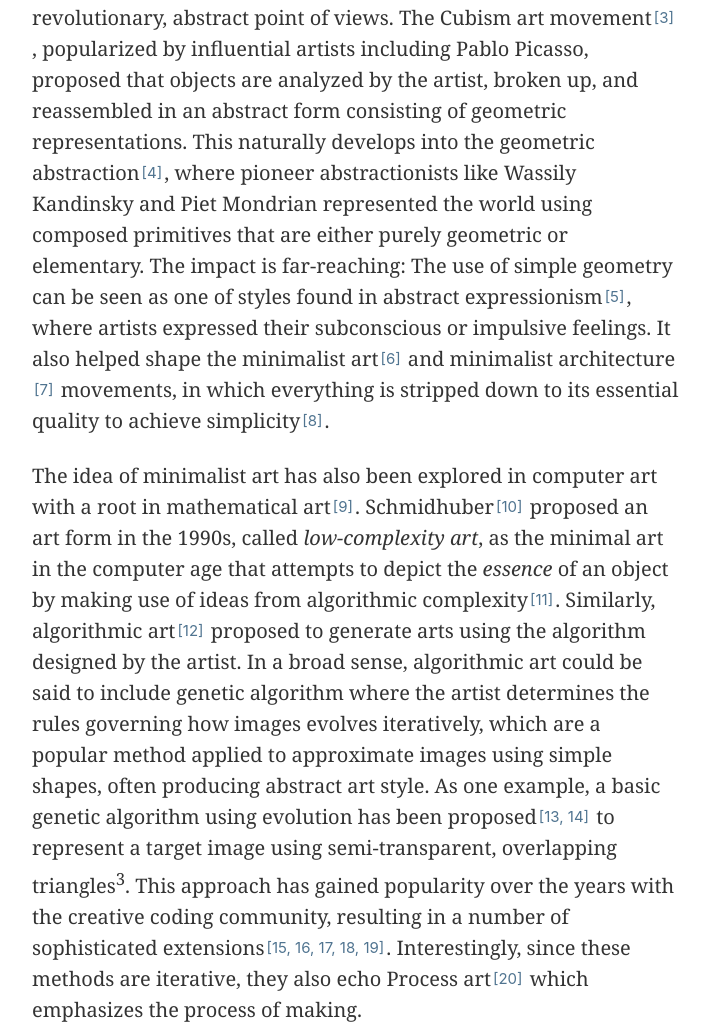
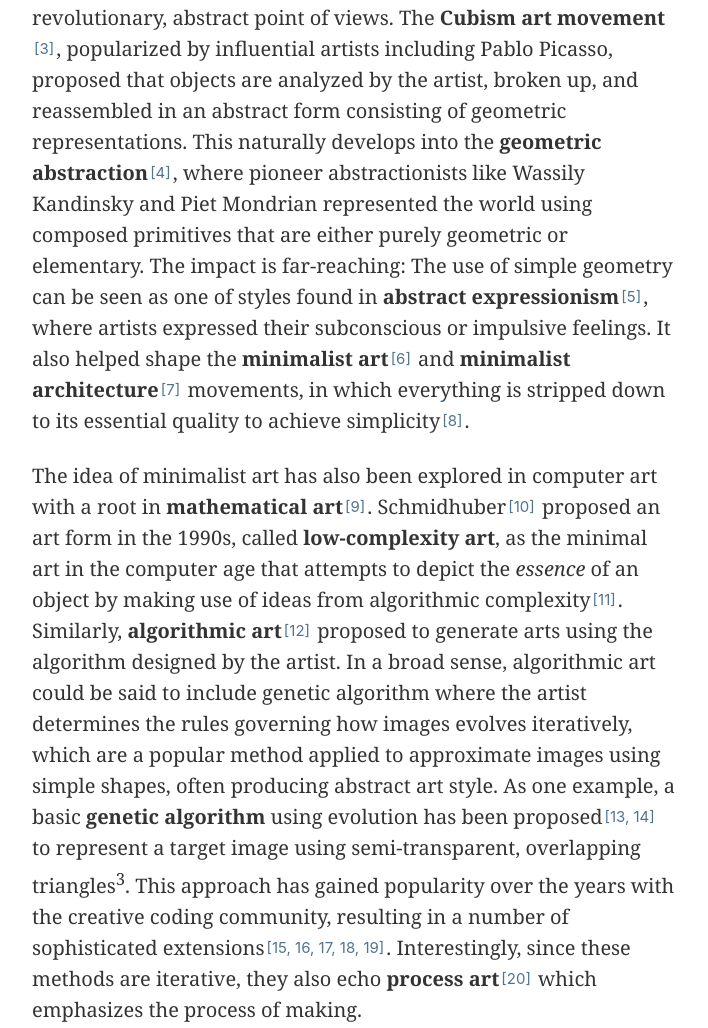
Before and after one commit to es-clip/es-clip.github.io, a website: page index.html in a window 1280 px wide. Shown: the part 1820-2848 px from the top of the page, without its empty margins (116-824 px from the left). Drawn offline with Linux system fonts and the light colour scheme.

Commit message:
minor edit

```diff
--- a/index.html
+++ b/index.html
@@ -305,18 +305,18 @@
 <hr>
 <h2>Introduction</h2>
 <p>Staring from early 20th-century in the wider context of modernism<dt-cite key="kuiper2021modernism"></dt-cite>, a series of avant-garde art abandoned the depiction of objects from tradition rules of perspective and instead picking revolutionary, abstract point of views.
-The Cubism art movement<dt-cite key="rewald2014heilbrunn"></dt-cite>, popularized by influential artists including Pablo Picasso, proposed that objects are analyzed by the artist, broken up, and reassembled in an abstract form consisting of geometric representations.
-This naturally develops into the geometric abstraction<dt-cite key="dabrowski2004geometric"></dt-cite>, where pioneer abstractionists like Wassily Kandinsky and Piet Mondrian represented the world using composed primitives that are either purely geometric or elementary.
+The <b>Cubism art movement</b><dt-cite key="rewald2014heilbrunn"></dt-cite>, popularized by influential artists including Pablo Picasso, proposed that objects are analyzed by the artist, broken up, and reassembled in an abstract form consisting of geometric representations.
+This naturally develops into the <b>geometric abstraction</b><dt-cite key="dabrowski2004geometric"></dt-cite>, where pioneer abstractionists like Wassily Kandinsky and Piet Mondrian represented the world using composed primitives that are either purely geometric or elementary.
 The impact is far-reaching:
-The use of simple geometry can be seen as one of styles found in abstract expressionism<dt-cite key="paul2004abstract"></dt-cite>, where artists expressed their subconscious or impulsive feelings.
-It also helped shape the minimalist art<dt-cite key="tate_minimalism"></dt-cite> and minimalist architecture<dt-cite key="rose1965abc"></dt-cite> movements, in which everything is stripped down to its essential quality to achieve simplicity<dt-cite key="bertoni2002minimalist"></dt-cite>.</p>
-<p>The idea of minimalist art has also been explored in computer art with a root in mathematical art<dt-cite key="malkevitch2003mathematics"></dt-cite>.
-Schmidhuber<dt-cite key="schmidhuber1997low"></dt-cite> proposed an art form in the 1990s, called <em>low-complexity art</em>, as the minimal art in the computer age that attempts to depict the <em>essence</em> of an object by making use of ideas from algorithmic complexity<dt-cite key="kolmogorov1965three"></dt-cite>.
-Similarly, algorithmic art<dt-cite key="verostko1994algorithmic"></dt-cite> proposed to generate arts using the algorithm designed by the artist.
+The use of simple geometry can be seen as one of styles found in <b>abstract expressionism</b><dt-cite key="paul2004abstract"></dt-cite>, where artists expressed their subconscious or impulsive feelings.
+It also helped shape the <b>minimalist art</b><dt-cite key="tate_minimalism"></dt-cite> and <b>minimalist architecture</b><dt-cite key="rose1965abc"></dt-cite> movements, in which everything is stripped down to its essential quality to achieve simplicity<dt-cite key="bertoni2002minimalist"></dt-cite>.</p>
+<p>The idea of minimalist art has also been explored in computer art with a root in <b>mathematical art</b><dt-cite key="malkevitch2003mathematics"></dt-cite>.
+Schmidhuber<dt-cite key="schmidhuber1997low"></dt-cite> proposed an art form in the 1990s, called <b>low-complexity art</b>, as the minimal art in the computer age that attempts to depict the <em>essence</em> of an object by making use of ideas from algorithmic complexity<dt-cite key="kolmogorov1965three"></dt-cite>.
+Similarly, <b>algorithmic art</b><dt-cite key="verostko1994algorithmic"></dt-cite> proposed to generate arts using the algorithm designed by the artist.
 In a broad sense, algorithmic art could be said to include genetic algorithm where the artist determines the rules governing how images evolves iteratively, which are a popular method applied to approximate images using simple shapes, often producing abstract art style.
-As one example, a basic genetic algorithm using evolution has been proposed<dt-cite key="johansson2008genetic,alteredqualia2008evolutiongenetic"></dt-cite> to represent a target image using semi-transparent, overlapping triangles<dt-fn>See &quot;Basic&quot; in <a href="#fig-es-ours-vs-basic">Figure: Compare choices of evolution algorithm</a> for an example.</dt-fn>.
+As one example, a basic <b>genetic algorithm</b> using evolution has been proposed<dt-cite key="johansson2008genetic,alteredqualia2008evolutiongenetic"></dt-cite> to represent a target image using semi-transparent, overlapping triangles<dt-fn>See &quot;Basic&quot; in <a href="#fig-es-ours-vs-basic">Figure: Compare choices of evolution algorithm</a> for an example.</dt-fn>.
 This approach has gained popularity over the years with the creative coding community, resulting in a number of sophisticated extensions<dt-cite key="fogleman2016,cason2016,berg2019evolved,paauw2019paintings,shahrabi2020"></dt-cite>.
-Interestingly, since these methods are iterative, they also echo Process art<dt-cite key="tate2021process"></dt-cite> which emphasizes the process of making.</p>
+Interestingly, since these methods are iterative, they also echo <b>process art</b><dt-cite key="tate2021process"></dt-cite> which emphasizes the process of making.</p>
 <div style="text-align: center;">
    <a name="fig-es-ours-mona-lisa"></a>
    <table style="width: 100%;" cellspacing="0" cellpadding="0">
```
Also changed, not shown: draft.md (+9 -9 lines).
